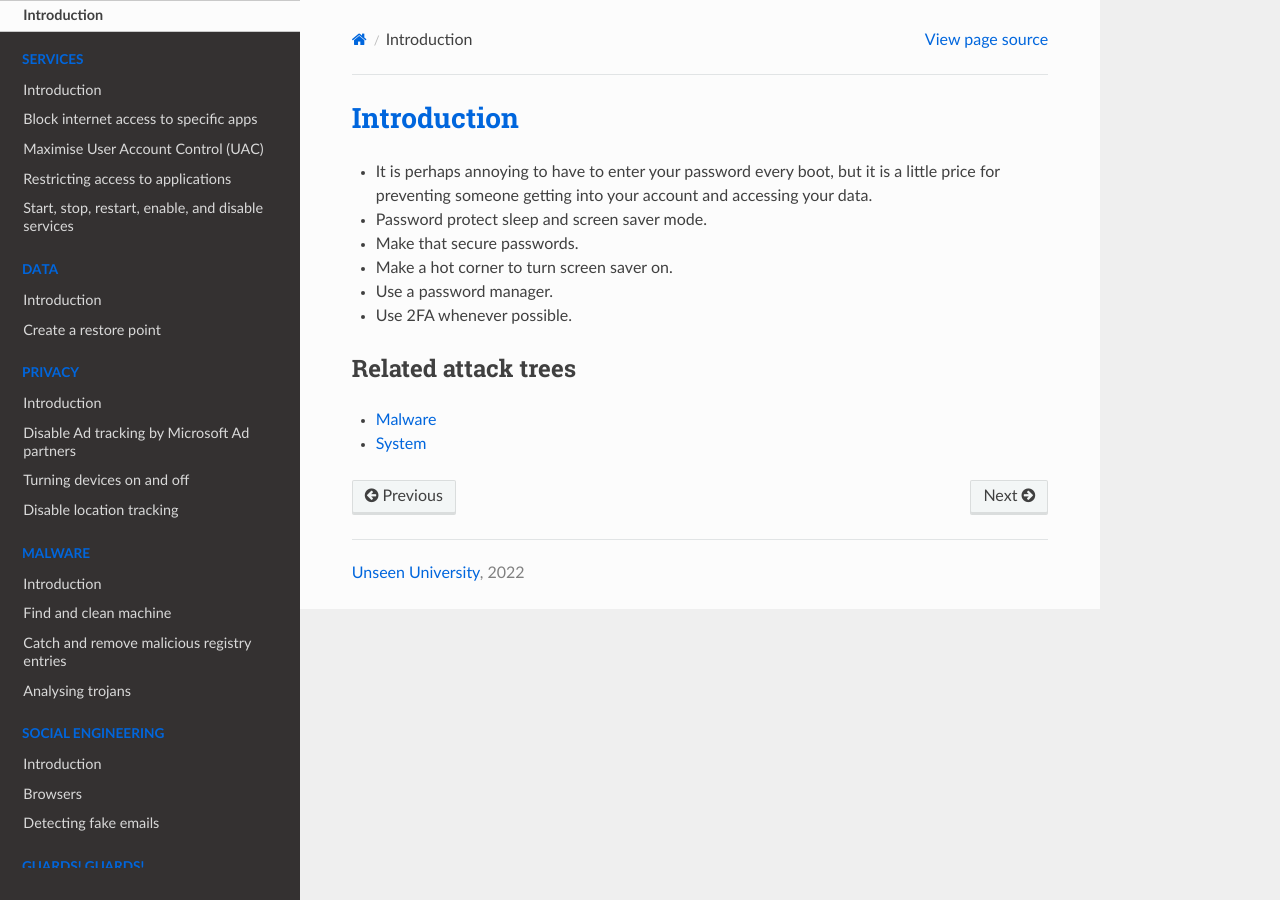
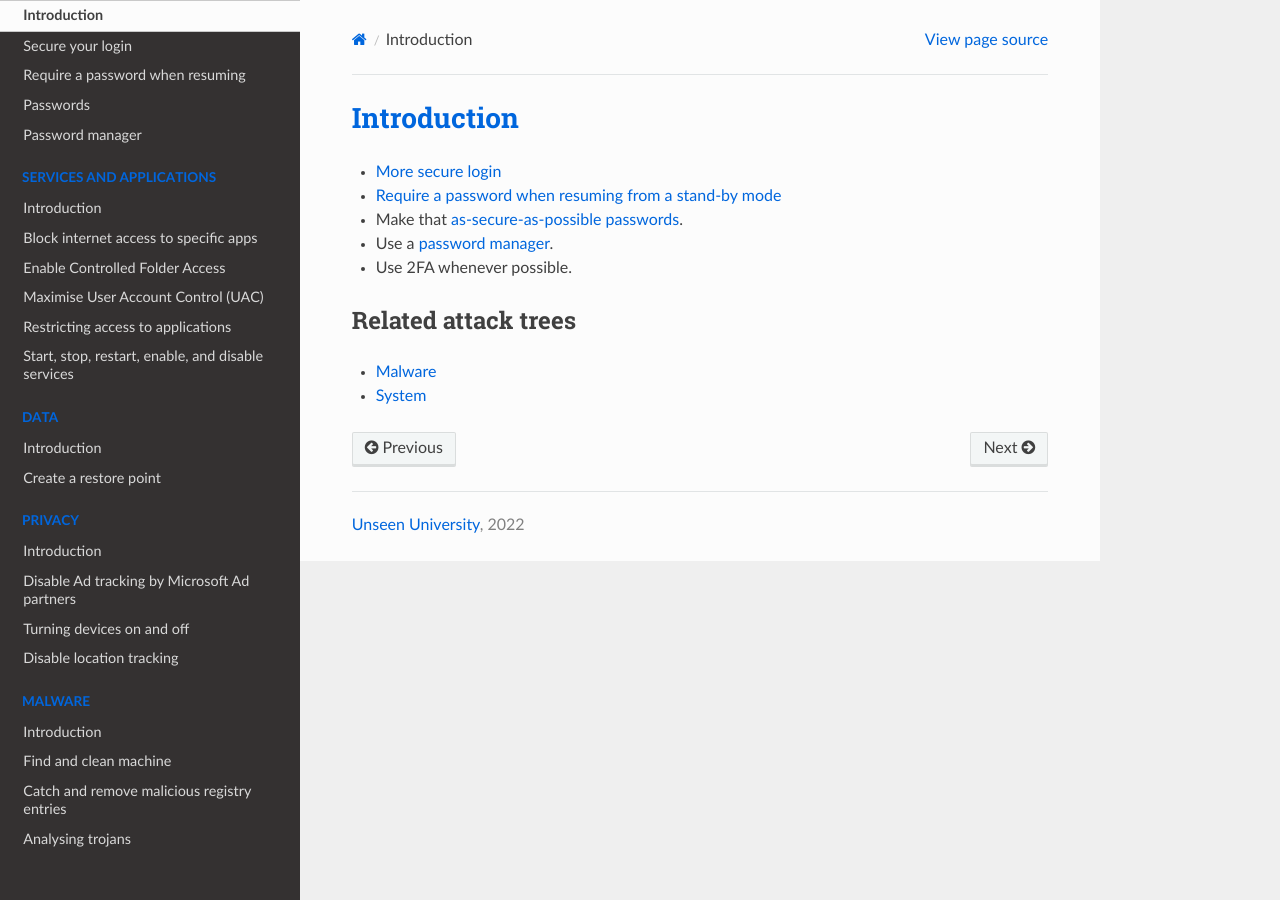
Before and after one commit to tymyrddin/blue-windows, a Sphinx documentation site: the page built from source/docs/authentication/README.md, in a window 1280 px wide. Built offline with Sphinx 7.4.7 and the Read the Docs theme 2.0.0, drawn with Linux system fonts in a browser that asks for light colours.

Commit message:
Authentication

```diff
--- a/source/docs/authentication/README.md
+++ b/source/docs/authentication/README.md
@@ -1,11 +1,9 @@
 # Introduction
 
-* It is perhaps annoying to have to enter your password every boot, but it is a little price for
-preventing someone getting into your account and accessing your data.
-* Password protect sleep and screen saver mode.
-* Make that secure passwords.
-* Make a hot corner to turn screen saver on.
-* Use a password manager.
+* [More secure login](login.md)
+* [Require a password when resuming from a stand-by mode](resuming.md)
+* Make that [as-secure-as-possible passwords](passwords.md).
+* Use a [password manager](password-manager.md).
 * Use 2FA whenever possible.
 
 ## Related attack trees
--- /dev/null
+++ b/source/docs/authentication/password-manager.md
@@ -0,0 +1 @@
+# Password manager
--- /dev/null
+++ b/source/docs/services/cfa.md
@@ -0,0 +1 @@
+# Enable Controlled Folder Access
--- a/source/index.rst
+++ b/source/index.rst
@@ -9,12 +9,16 @@
    :caption: Authentication
 
    docs/authentication/README.md
+   docs/authentication/login.md
+   docs/authentication/resuming.md
+   docs/authentication/passwords.md
+   docs/authentication/password-manager.md
 
 .. toctree::
    :glob:
    :maxdepth: 1
    :includehidden:
-   :caption: Services
+   :caption: Services and applications
 
    docs/services/README.md
    docs/services/*
```
Also changed, not shown: source/docs/authentication/login.md (added, +37 -0 lines), source/docs/authentication/passwords.md (added, +12 -0 lines), source/docs/authentication/resuming.md (added, +26 -0 lines), source/docs/privacy/devices.md (+3 -7 lines), source/docs/services/README.md (+1 -0 lines), source/docs/services/restrict-access.md (+7 -0 lines).
